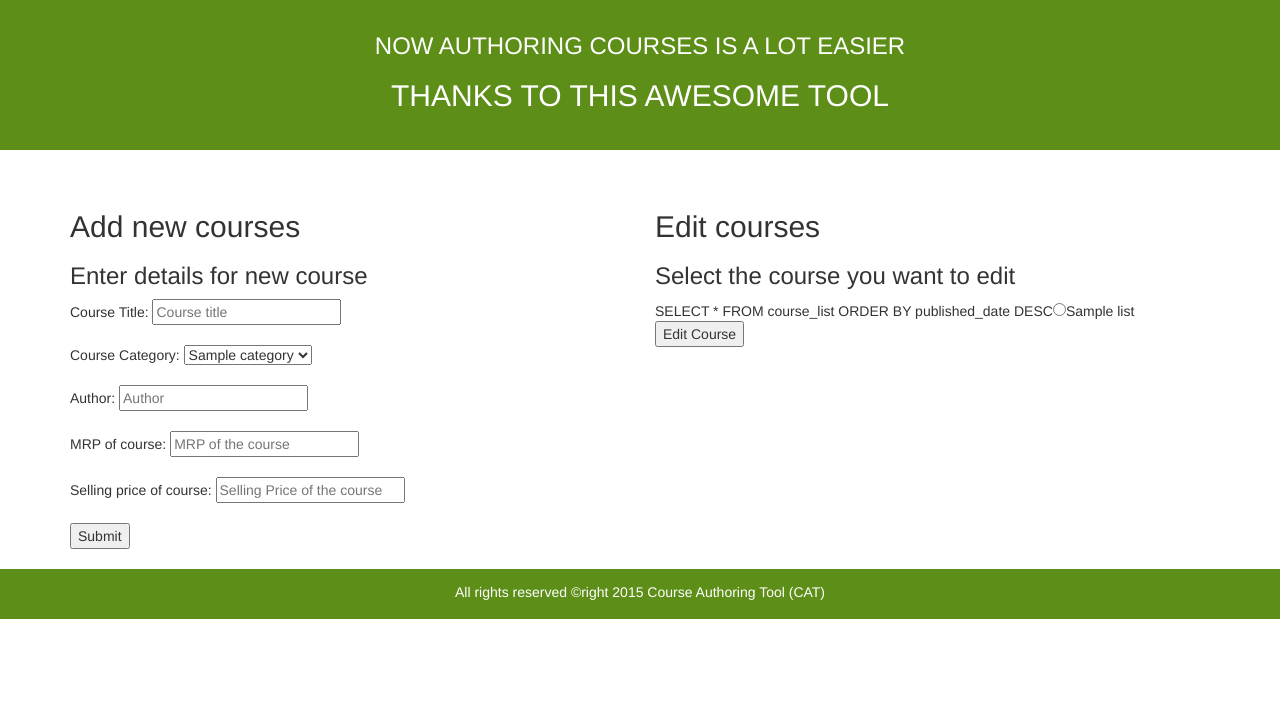
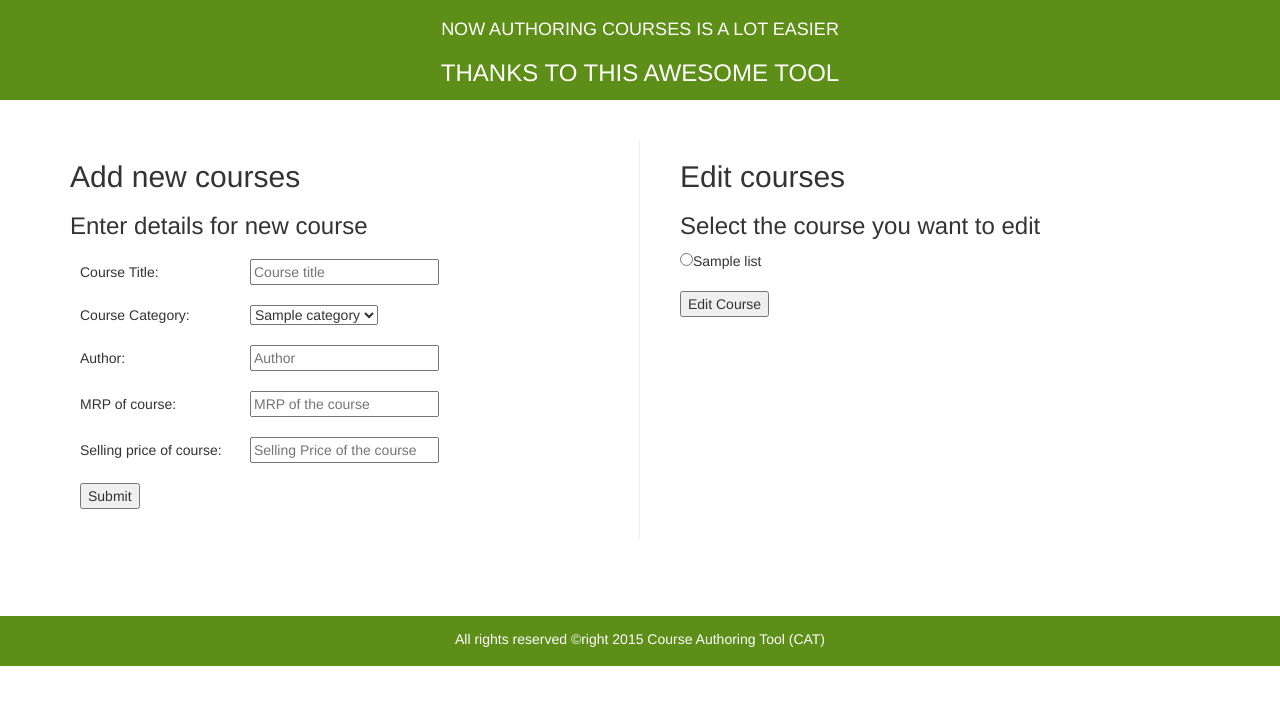
Before and after one commit to arnavprospeed/Assignment_17_08_2015, a PHP site: page /add_course.php in a window 1280 px wide. Shown: the top 705 px of the page. Run offline with PHP 8.4, Linux system fonts and the light colour scheme; tables that the repository leaves empty or names only in its code hold one stand-in row (values such as "Sample post").

Commit message:
Adding course completed. Editing courses half done

```diff
--- a/includes/functions/functions.php
+++ b/includes/functions/functions.php
@@ -157,7 +157,7 @@
     global $connection;
     $query="SELECT * FROM course_list ORDER BY published_date DESC";
 
-    echo $query;
+    //echo $query;
 
     $result=mysqli_query($connection,$query);
     if(!$result){
@@ -181,9 +181,9 @@
       return $result;
   }
 
-  function add_section($course_name,$section_name,$position){
+  function fetch_video_list($section_name){
     global $connection;
-    $query="INSERT INTO {$course_name} (name,position) VALUES('{$section_name}',{$position})";
+    $query="SELECT * FROM {$section_name} ORDER BY position ASC";
 
     //echo $query;
 
@@ -195,10 +195,34 @@
       return $result;
   }
 
+  function add_section($course_name,$section_name,$position){
+    global $connection;
+    $query="INSERT INTO {$course_name} (name,position) VALUES('{$section_name}',{$position})";
+
+    $query_video="CREATE TABLE {$section_name} (name VARCHAR(20) NOT NULL,id INT(3) NOT NULL AUTO_INCREMENT,";
+    $query_video.="position INT(3) NOT NULL, video_link VARCHAR(200) NOT NULL, video_format VARCHAR(5) NOT NULL,PRIMARY KEY(id))";
+    //echo $query;
+
+    $result=mysqli_query($connection,$query);
+    if(!$result){
+      echo "Query failed";
+    }
+    else{
+      $result=mysqli_query($connection,$query_video);
+      if(!$result){
+        echo "Query failed";
+
+      }
+      else {
+        return $result;
+      }
+    }
+  }
+
   function fetch_course_category(){
     global $connection;
     $query="SELECT * FROM course_category ORDER BY category_id ASC";
-    echo $query;
+    //echo $query;
     $result=mysqli_query($connection,$query);
     if(!$result){
       echo "Query failed";
@@ -219,7 +243,7 @@
     $query.=");";
     $query_section="CREATE TABLE {$title} (name VARCHAR(20) NOT NULL,id INT(3) NOT NULL AUTO_INCREMENT,";
     $query_section.="description VARCHAR(200), position INT(3) NOT NULL, PRIMARY KEY(id))";
-    echo $query;
+    //echo $query;
 
     $result=mysqli_query($connection,$query);
 
--- a/includes/layouts/header.php
+++ b/includes/layouts/header.php
@@ -4,17 +4,17 @@
   <title>
     Course Authoring Tool
   </title>
+  <link rel="stylesheet" href="css/bootstrap.min.css">
   <link rel="stylesheet" href="css/style.css">
   <script src="js/jquery.js"></script>
   <script src="js/script.js"></script>
-  <link rel="stylesheet" href="css/bootstrap.min.css">
   <meta name="viewport" content="width=device-width, initial-scale=1">
 </head>
 
 <body>
   <header>
 
-      <h3>NOW AUTHORING COURSES IS A LOT EASIER</h3>
-      <h2>THANKS TO THIS AWESOME TOOL</h2>
+      <h4>NOW AUTHORING COURSES IS A LOT EASIER</h4>
+      <h3>THANKS TO THIS AWESOME TOOL</h3>
 
   </header>
--- a/public/add_course.php
+++ b/public/add_course.php
@@ -32,7 +32,7 @@
 		<br><br>
 
 <div class="row">
-	<div class="col-md-6 col-sm-12 col-xs-12">
+	<div class="col-md-6 col-sm-12 col-xs-12 add-course">
 	<!-- heading -->
 	<h2>Add new courses</h2>
 	<h3> Enter details for new course</h3>
@@ -40,56 +40,61 @@
 	<form name="add_course" id="add_course" action="add_course.php" method="POST" onsubmit="return validateNewCourse()">
 
 		<!-- Title of course -->
-		Course Title:
-		<input  class="input-text rich-text" type="text" placeholder="Course title" id="course_title" name="course_title"
+		<table class="form_new_course">
+			<tr>
+				<td>Course Title:</td>
+				<td><input  class="input-text rich-text" type="text" placeholder="Course title" id="course_title" name="course_title"
 				value="<?php echo isset($_POST['course_title']) ? $_POST['course_title'] : '' ?>" required
-       oninvalid="this.setCustomValidity('Course title is a must')" oninput="setCustomValidity('')"></input>
-
-	 <br>
-	 <br>
+		       oninvalid="this.setCustomValidity('Course title is a must')" oninput="setCustomValidity('')"></input></td>
+		 </tr>
 
 
-
+		 <tr>
 		<!-- Course category -->
-		Course Category:
-		<select id="course_category" name="course_category" required
+		<td>Course Category:</td>
+		<td><select id="course_category" name="course_category" required
 		 	 oninvalid="this.setCustomValidity('Please provide a course category')" oninput="setCustomValidity('')">
 		 		<?php
 				$course_category=fetch_course_category();
 				while($course_category_row=mysqli_fetch_assoc($course_category)){
 					echo "<option value=\"".$course_category_row["category_id"]."\">".$course_category_row["category_name"]."</option>";
 				}?>
-		</select>
-		<br>
-		<br>
+		</select></td>
+		</tr>
 
 		<!-- Author of course -->
-		Author:
-		<input  class="input-text rich-text" type="text" placeholder="Author" id="author" name="author"
+		<tr>
+			<td>Author:</td>
+			<td><input  class="input-text rich-text" type="text" placeholder="Author" id="author" name="author"
 			value="<?php echo isset($_POST['author']) ? $_POST['author'] : '' ?>" required
 				 oninvalid="this.setCustomValidity('Author is a must')" oninput="setCustomValidity('')"></input>
+			</td>
+		</tr>
 
-	 <br>
-	 <br>
-
+		<tr>
 			<!-- MRP of Course -->
-		MRP of course:
+			<td>MRP of course:</td>
+			<td>
 			<input class="MRP" type="text" placeholder="MRP of the course" id="MRP" name="MRP"
 			value="<?php echo isset($_POST['MRP']) ? $_POST['MRP'] : '' ?>" required
-		   oninvalid="this.setCustomValidity('Please enter MRP')" oninput="setCustomValidity('')"></input>&nbsp
-		<br>
-		<br>
-		Selling price of course:
+			   oninvalid="this.setCustomValidity('Please enter MRP')" oninput="setCustomValidity('')"></input>
+			</td>
+		</tr>
+
+		<tr>
+			<td>Selling price of course:</td>
+			<td>
 			<input class="SP" type="text" placeholder="Selling Price of the course" id="SP" name="SP"
 			value="<?php echo isset($_POST['SP']) ? $_POST['SP'] : '' ?>" required
-			 oninvalid="this.setCustomValidity('Please enter SP')" oninput="setCustomValidity('')"></input>&nbsp
-		<br>
-		<br>
+				 oninvalid="this.setCustomValidity('Please enter SP')" oninput="setCustomValidity('')"></input>
+			</td>
+		</tr>
+		<tr>
+			<td><input type="submit" id="submit" name="submit"></input>&nbsp</td>
+		</tr>
 
-		<input type="submit" id="submit" name="submit"></input>&nbsp
-
+		</table>
 	</form>
-
 	<?php
 	if(isset($validity)){
 		if(!$validity)
@@ -106,7 +111,7 @@
 	?>
 	<br>
 </div>
-<div class="col-md-6 col-sm-12 col-xs-12 article_preview_col">
+<div class="col-md-6 col-sm-12 col-xs-12 select-course">
 
 	<div id="course_list">
 		<!-- heading -->
@@ -121,7 +126,9 @@
 				while($course_list_row=mysqli_fetch_assoc($course_list)){
 					echo "<input type=\"radio\" name=\"course_id\" id=\"course_id\" value=\"".$course_list_row["course_id"]."\">".$course_list_row["course_name"]."</option><br>";
 				}
+
 			?>
+			<br>
 			<input type="submit" id="submit" name="submit" value="Edit Course"></input>
 		</form>
 	</div>
--- a/public/css/style.css
+++ b/public/css/style.css
@@ -1,9 +1,9 @@
 header{
-  height: 150px;
+  height: 100px;
   color: white;
   background-color: rgb(93, 142, 23);
   text-align: center;
-  padding-top:1%;
+  padding-top:10px;
 }
 #footer-div{
   height: 50px;
@@ -11,10 +11,22 @@ header{
   text-align: center;
   padding-top:1%;
   color: white;
+
+  float: bottom;
 }
-#main{
-  height: 470px;
+.main{
+  min-height: 516px;
+}
+.add-course{
+  border-right: 1px solid #EEE;
+}
+.select-course{
+  padding-left: 40px;
 }
 #invalid_cred{
   color:red;
 }
+.form_new_course td{
+  padding: 10px 10px 10px 10px;
+  width:170px;
+}
```
Also changed, not shown: public/edit_course.php (+18 -9 lines). Lines whose indentation alone changed are shown as unchanged.
